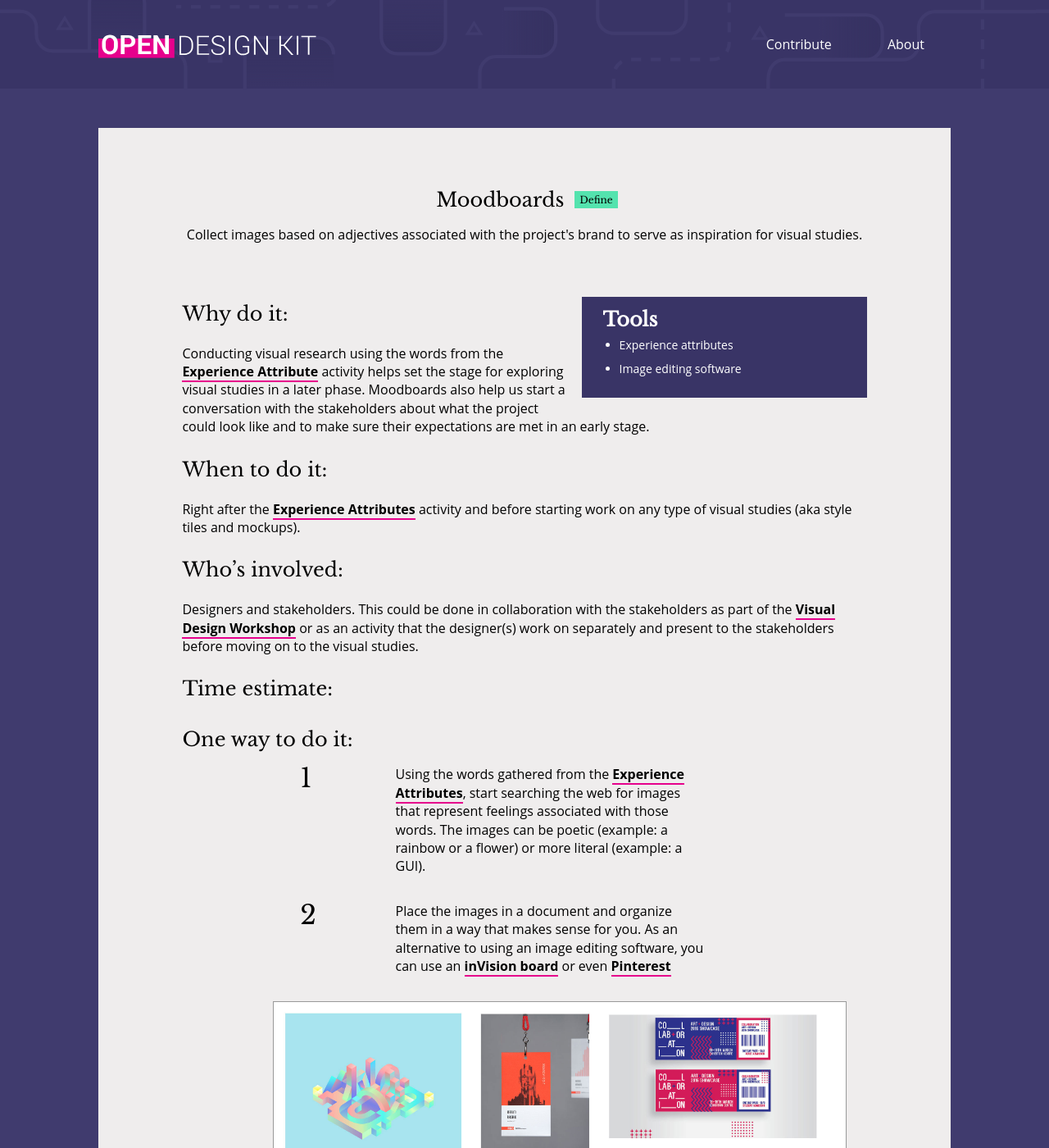
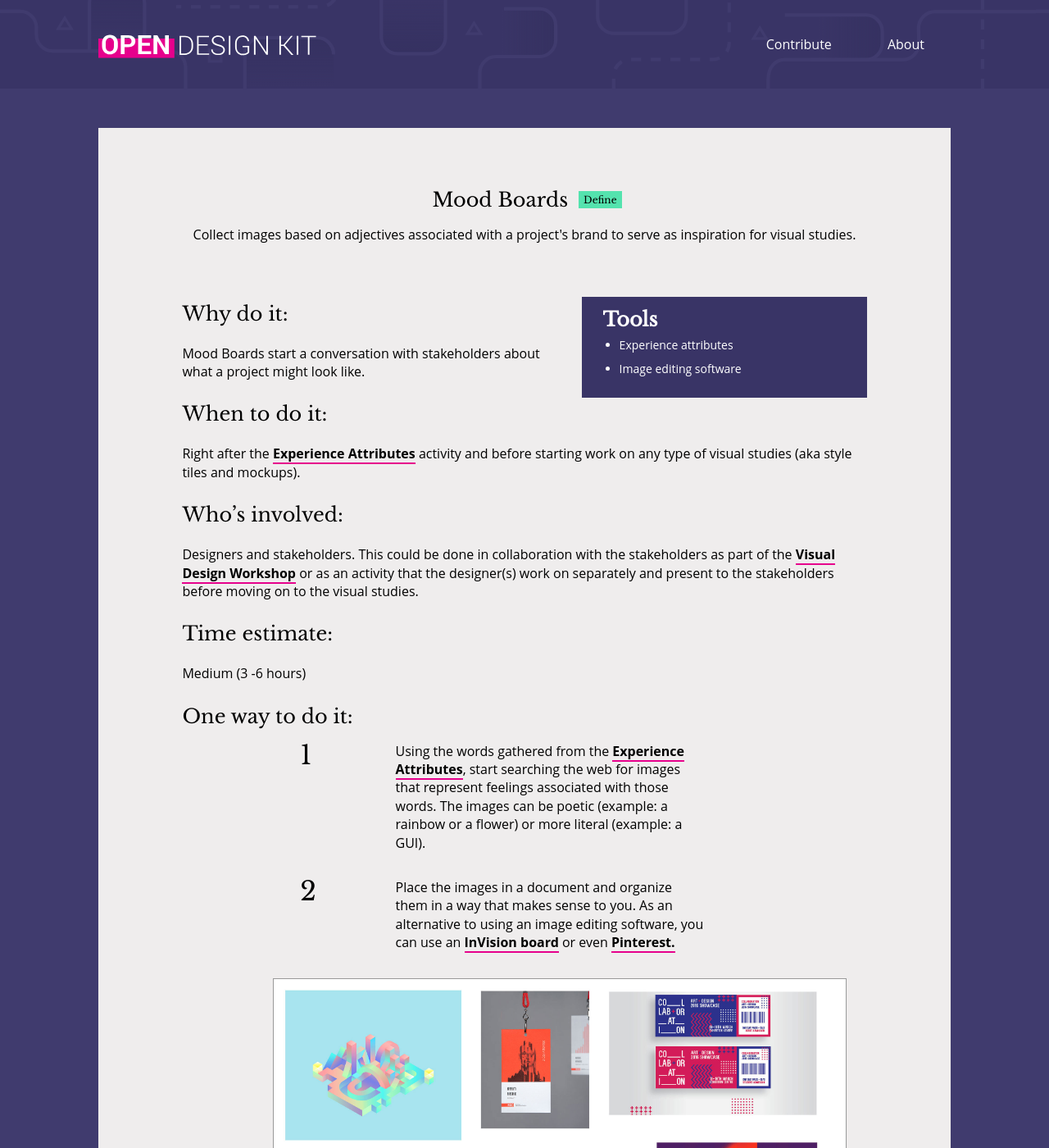
Before and after one commit to open-design-kit/opendesignkit, a Jekyll site: the page built from _methods/Moodboards.md, in a window 1280 px wide and 1400 px high. Shown: the whole window at 82% size. Built offline with Jekyll 4.4.1, drawn with Linux system fonts in a browser that asks for light colours; some of the changed text lies outside the part shown.

Commit message:
changed the punctuation for mood boards

```diff
--- a/_methods/Moodboards.md
+++ b/_methods/Moodboards.md
@@ -1,9 +1,9 @@
 ---
 layout: methods
 type:
-title: Moodboards
+title: Mood Boards
 category: define
-teaser: Collect images based on adjectives associated with the project's brand to serve as inspiration for visual studies.
+teaser: Collect images based on adjectives associated with a project's brand to serve as inspiration for visual studies.
 tools:
   - Experience attributes
   - Image editing software
@@ -11,7 +11,7 @@ tools:
 
 ## Why do it:
 
-Conducting visual research using the words from the [Experience Attribute](/methods/experience-attributes/) activity helps set the stage for exploring visual studies in a later phase. Moodboards also help us start a conversation with the stakeholders about what the project could look like and to make sure their expectations are met in an early stage.
+Mood Boards start a conversation with stakeholders about what a project might look like.
 
 
 ## When to do it:
@@ -25,26 +25,28 @@ Designers and stakeholders. This could be done in collaboration with the stakeho
 
 ## Time estimate:
 
+Medium (3 -6 hours)
+
 
 ## One way to do it:
 
 
 1. Using the words gathered from the [Experience Attributes](https://github.com/bocoup/opendesignkit/wiki/experience-attributes), start searching the web for images that represent feelings associated with those words. The images can be poetic (example: a rainbow or a flower) or more literal (example: a GUI).
 
-2. Place the images in a document and organize them in a way that makes sense for you. As an alternative to using an image editing software, you can use an [inVision board](http://blog.invisionapp.com/boards-share-design-inspiration-assets/) or even [Pinterest](https://www.pinterest.com/)
+2. Place the images in a document and organize them in a way that makes sense to you. As an alternative to using an image editing software, you can use an [InVision board](http://blog.invisionapp.com/boards-share-design-inspiration-assets/) or even [Pinterest.](https://www.pinterest.com/)
     ![collect images](/img/methods/moodboards/cssconf-moodboard-example-1.jpg)
 
-3. You can also incorporate the words you used in order to reference the images.
+3. You can also incorporate the experience attributes you used into the moodboard composition.
     ![add words](/img/methods/moodboards/cssconf-moodboard-example-2.jpg)
 
-4. Save and share your collection with the stakeholders and pay attention to their reaction, that way you'll get a sense if you've taken the right path or you need to continue exploring other ideas before moving on to the visual studies. The moodboard is a great tool to support conversations about what "feels right" for the project.
+4. Save and share your collection with the stakeholders and pay attention to their reaction, that way you'll get a sense if you've taken the right path or you need to continue exploring other ideas before moving on to the visual studies. The Mood Board is a great tool to support conversations about what "feels right" for the project.
 ![moodboards example](/img/methods/moodboards/moodboard-example.jpeg)
 
 ---
 
 ## Examples:
 
-* [Pinterest](https://www.pinterest.com/search/pins/?q=moodboard%20design&rs=guide&0=design%7Cguide%7Cword%7C0&add_refine=design%7Cguide%7Cword%7C0)
+* [Mood Boards on Pinterest](https://www.pinterest.com/search/pins/?q=moodboard%20design&rs=guide&0=design%7Cguide%7Cword%7C0&add_refine=design%7Cguide%7Cword%7C0)
 
 ---
 
```
